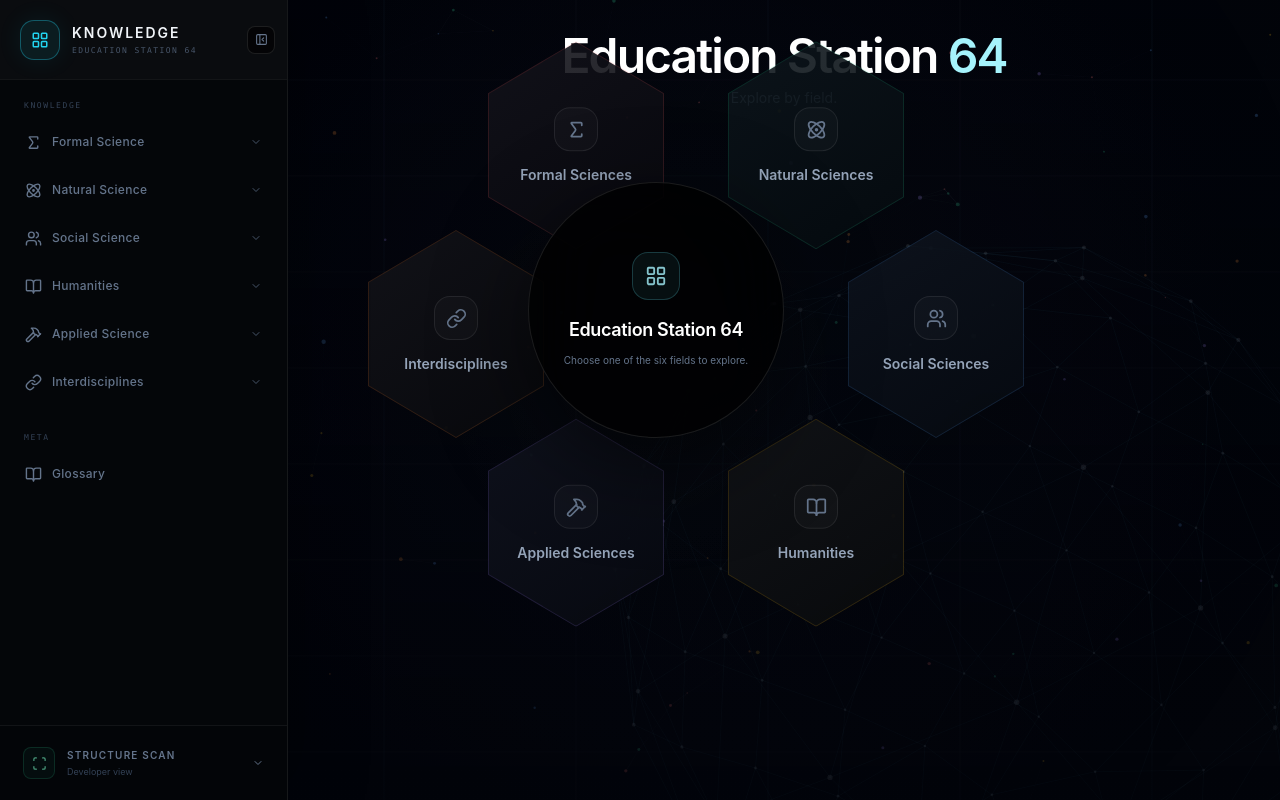
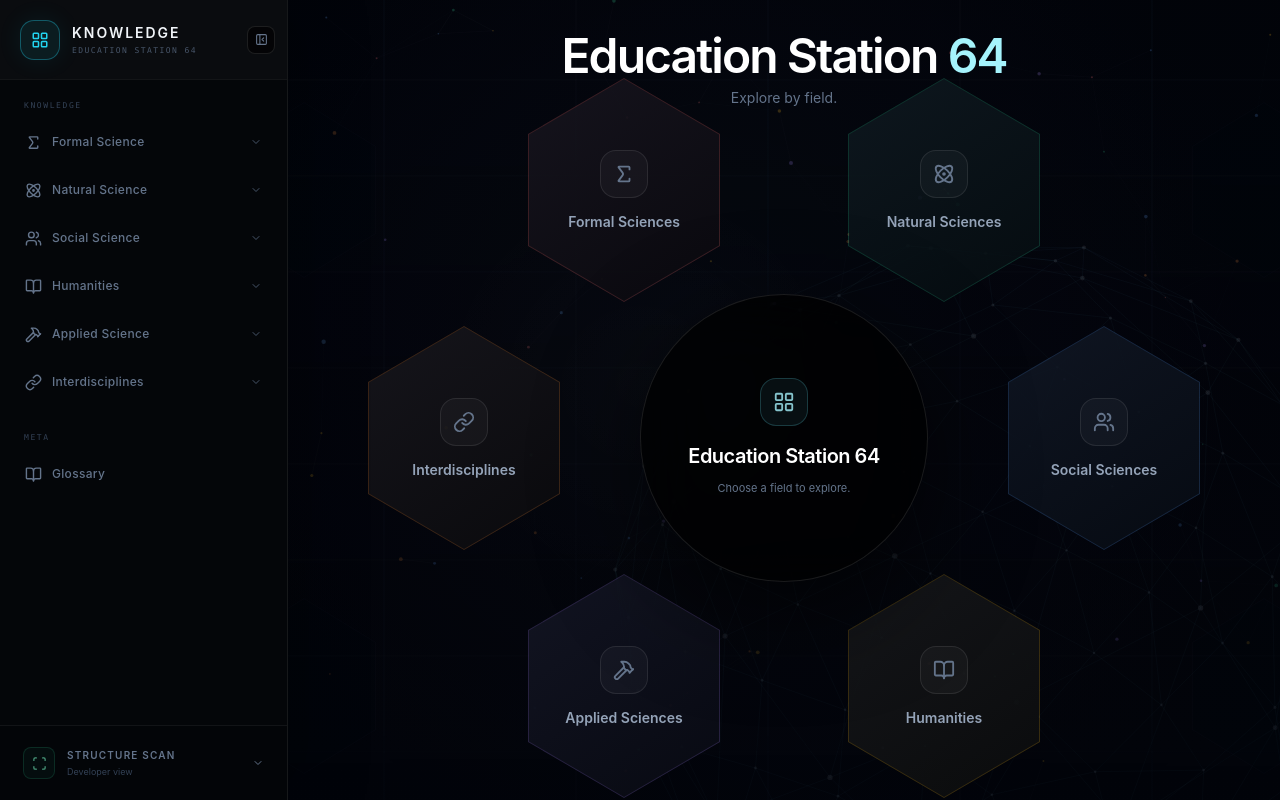
Before and after one commit to nickf723/ed-dev, a Next.js app: page / in a window 1280 px wide. Built offline with nearby package versions, Linux system fonts and the light colour scheme.

Commit message:
Center and enrich homepage honeycomb

```diff
--- a/app/_homepage/HexGrid.tsx
+++ b/app/_homepage/HexGrid.tsx
@@ -6,12 +6,19 @@ import { ArrowRight, LayoutGrid } from "lucide-react";
 import { DOMAINS, type DomainDefinition } from "@/lib/domains";
 
 const HEX_POSITIONS = [
-  { x: -7.5, y: -11.8 },
-  { x: 7.5, y: -11.8 },
-  { x: 15, y: 0 },
-  { x: 7.5, y: 11.8 },
-  { x: -7.5, y: 11.8 },
-  { x: -15, y: 0 },
+  { x: -10, y: -15.5 },
+  { x: 10, y: -15.5 },
+  { x: 20, y: 0 },
+  { x: 10, y: 15.5 },
+  { x: -10, y: 15.5 },
+  { x: -20, y: 0 },
+] as const;
+
+const GHOST_POSITIONS = [
+  { x: -30, y: -15.5 },
+  { x: 30, y: -15.5 },
+  { x: -30, y: 15.5 },
+  { x: 30, y: 15.5 },
 ] as const;
 
 export default function HexGrid() {
@@ -19,16 +26,20 @@ export default function HexGrid() {
 
   return (
     <div className="w-full">
-      <div className="hidden min-h-[680px] w-full items-center justify-center lg:flex">
-        <div className="relative flex h-0 w-0 items-center justify-center">
+      <div className="hidden w-full items-center justify-center lg:flex">
+        <div
+          className="relative mx-auto h-[720px] w-full max-w-[1180px]"
+          onMouseLeave={() => setActive(null)}
+        >
           <CenterNode active={active} />
 
           {DOMAINS.map((domain, index) => (
             <div
               key={domain.id}
-              className="absolute"
+              className="absolute left-1/2 top-1/2"
               style={{
-                transform: `translate(${HEX_POSITIONS[index].x}rem, ${HEX_POSITIONS[index].y}rem)`,
+                marginLeft: `${HEX_POSITIONS[index].x}rem`,
+                marginTop: `${HEX_POSITIONS[index].y}rem`,
               }}
             >
               <DomainHex
@@ -37,6 +48,10 @@ export default function HexGrid() {
                 onActivate={() => setActive(domain)}
               />
             </div>
+          ))}
+
+          {GHOST_POSITIONS.map((position, index) => (
+            <GhostHex key={`${position.x}-${position.y}-${index}`} x={position.x} y={position.y} />
           ))}
         </div>
       </div>
@@ -88,12 +103,12 @@ function CenterNode({ active }: { active: DomainDefinition | null }) {
 
   return (
     <section
-      className="absolute z-40 flex h-64 w-64 -translate-x-1/2 -translate-y-1/2 flex-col items-center justify-center rounded-full border bg-black/80 p-7 text-center shadow-[0_0_100px_rgba(0,0,0,0.72)] backdrop-blur-2xl transition-all duration-300"
+      className="absolute left-1/2 top-1/2 z-40 flex h-72 w-72 -translate-x-1/2 -translate-y-1/2 flex-col items-center justify-center rounded-full border bg-black/75 p-8 text-center shadow-[0_0_110px_rgba(0,0,0,0.72)] backdrop-blur-2xl transition-all duration-300"
       style={{
-        borderColor: active ? `rgba(${active.theme.rgb},0.34)` : "rgba(255,255,255,0.10)",
+        borderColor: active ? `rgba(${active.theme.rgb},0.38)` : "rgba(255,255,255,0.10)",
         boxShadow: active
-          ? `0 0 80px rgba(${active.theme.rgb},0.10), 0 28px 90px rgba(0,0,0,0.56)`
-          : "0 28px 90px rgba(0,0,0,0.56)",
+          ? `0 0 92px rgba(${active.theme.rgb},0.12), 0 30px 100px rgba(0,0,0,0.58)`
+          : "0 30px 100px rgba(0,0,0,0.58)",
       }}
     >
       {active && ActiveIcon ? (
@@ -102,21 +117,21 @@ function CenterNode({ active }: { active: DomainDefinition | null }) {
             className="flex h-12 w-12 items-center justify-center rounded-2xl border"
             style={{
               color: `rgb(${active.theme.rgb})`,
-              borderColor: `rgba(${active.theme.rgb},0.34)`,
-              background: `rgba(${active.theme.rgb},0.08)`,
+              borderColor: `rgba(${active.theme.rgb},0.38)`,
+              background: `rgba(${active.theme.rgb},0.09)`,
             }}
           >
             <ActiveIcon size={23} />
           </span>
-          <h2 className="mt-4 text-xl font-semibold tracking-[-0.03em] text-white">{active.title}</h2>
-          <p className="mt-2 max-w-[190px] text-[10px] leading-4 text-slate-400">{active.description}</p>
+          <h2 className="mt-4 text-2xl font-semibold tracking-[-0.035em] text-white">{active.title}</h2>
+          <p className="mt-3 max-w-[210px] text-[11px] leading-5 text-slate-400">{active.description}</p>
           <Link
             href={active.href}
-            className="mt-4 inline-flex items-center gap-2 rounded-full border px-4 py-2 text-[10px] font-semibold transition-all hover:brightness-125"
+            className="mt-5 inline-flex items-center gap-2 rounded-full border px-4 py-2 text-[10px] font-semibold transition-all hover:brightness-125"
             style={{
               color: `rgb(${active.theme.rgb})`,
-              borderColor: `rgba(${active.theme.rgb},0.40)`,
-              background: `rgba(${active.theme.rgb},0.09)`,
+              borderColor: `rgba(${active.theme.rgb},0.42)`,
+              background: `rgba(${active.theme.rgb},0.10)`,
             }}
           >
             Explore <ArrowRight size={12} />
@@ -127,8 +142,8 @@ function CenterNode({ active }: { active: DomainDefinition | null }) {
           <span className="flex h-12 w-12 items-center justify-center rounded-2xl border border-cyan-300/20 bg-cyan-300/[0.06] text-cyan-200/80">
             <LayoutGrid size={22} />
           </span>
-          <div className="mt-4 text-lg font-semibold tracking-[-0.02em] text-white">Education Station 64</div>
-          <p className="mt-2 text-[10px] leading-4 text-slate-500">Choose one of the six fields to explore.</p>
+          <div className="mt-4 text-xl font-semibold tracking-[-0.025em] text-white">Education Station 64</div>
+          <p className="mt-2 max-w-[190px] text-[11px] leading-5 text-slate-500">Choose a field to explore.</p>
         </>
       )}
     </section>
@@ -151,15 +166,15 @@ function DomainHex({
       href={domain.href}
       onMouseEnter={onActivate}
       onFocus={onActivate}
-      className="group relative block h-52 w-44 -translate-x-1/2 -translate-y-1/2 outline-none"
+      className="group relative block h-56 w-48 -translate-x-1/2 -translate-y-1/2 outline-none"
       aria-label={`Explore ${domain.title}`}
     >
       <div
-        className="absolute inset-0 transition-all duration-300 group-hover:scale-[1.035] group-focus-visible:scale-[1.035]"
+        className="absolute inset-0 transition-all duration-300 group-hover:scale-[1.045] group-focus-visible:scale-[1.045]"
         style={{
           clipPath: "polygon(50% 0%, 100% 25%, 100% 75%, 50% 100%, 0% 75%, 0% 25%)",
-          background: active ? `rgba(${domain.theme.rgb},0.52)` : `rgba(${domain.theme.rgb},0.18)`,
-          filter: active ? `drop-shadow(0 0 24px rgba(${domain.theme.rgb},0.24))` : undefined,
+          background: active ? `rgba(${domain.theme.rgb},0.62)` : `rgba(${domain.theme.rgb},0.22)`,
+          filter: active ? `drop-shadow(0 0 28px rgba(${domain.theme.rgb},0.28))` : undefined,
         }}
       >
         <div
@@ -167,21 +182,21 @@ function DomainHex({
           style={{
             clipPath: "polygon(50% 0%, 100% 25%, 100% 75%, 50% 100%, 0% 75%, 0% 25%)",
             background: active
-              ? `linear-gradient(145deg, rgba(${domain.theme.rgb},0.22), rgba(4,7,12,0.90))`
-              : "linear-gradient(145deg, rgba(12,16,24,0.86), rgba(4,7,12,0.90))",
+              ? `linear-gradient(145deg, rgba(${domain.theme.rgb},0.27), rgba(4,7,12,0.88))`
+              : "linear-gradient(145deg, rgba(14,18,28,0.83), rgba(4,7,12,0.88))",
           }}
         />
 
         <div className="relative flex h-full flex-col items-center justify-center px-5 text-center">
           <span
-            className="flex h-11 w-11 items-center justify-center rounded-2xl border transition-all"
+            className="flex h-12 w-12 items-center justify-center rounded-2xl border transition-all"
             style={{
               color: active ? `rgb(${domain.theme.rgb})` : "rgb(100 116 139)",
-              borderColor: active ? `rgba(${domain.theme.rgb},0.38)` : "rgba(255,255,255,0.08)",
-              background: active ? `rgba(${domain.theme.rgb},0.09)` : "rgba(255,255,255,0.025)",
+              borderColor: active ? `rgba(${domain.theme.rgb},0.42)` : "rgba(255,255,255,0.09)",
+              background: active ? `rgba(${domain.theme.rgb},0.10)` : "rgba(255,255,255,0.03)",
             }}
           >
-            <Icon size={21} />
+            <Icon size={22} />
           </span>
           <strong className={`mt-4 text-sm font-semibold leading-4 ${active ? "text-white" : "text-slate-400"}`}>
             {domain.title}
@@ -191,3 +206,22 @@ function DomainHex({
     </Link>
   );
 }
+
+function GhostHex({ x, y }: { x: number; y: number }) {
+  return (
+    <div
+      aria-hidden="true"
+      className="pointer-events-none absolute left-1/2 top-1/2 h-44 w-36 -translate-x-1/2 -translate-y-1/2 opacity-[0.13]"
+      style={{ marginLeft: `${x}rem`, marginTop: `${y}rem` }}
+    >
+      <div
+        className="absolute inset-0 bg-slate-500/25"
+        style={{ clipPath: "polygon(50% 0%, 100% 25%, 100% 75%, 50% 100%, 0% 75%, 0% 25%)" }}
+      />
+      <div
+        className="absolute inset-[1px] bg-[#050811]/90"
+        style={{ clipPath: "polygon(50% 0%, 100% 25%, 100% 75%, 50% 100%, 0% 75%, 0% 25%)" }}
+      />
+    </div>
+  );
+}
```
